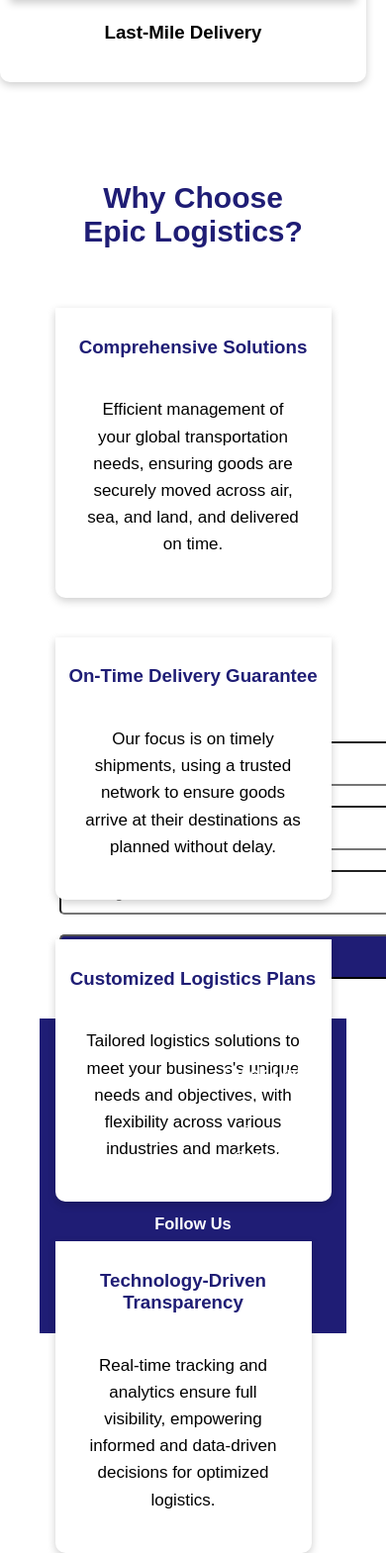
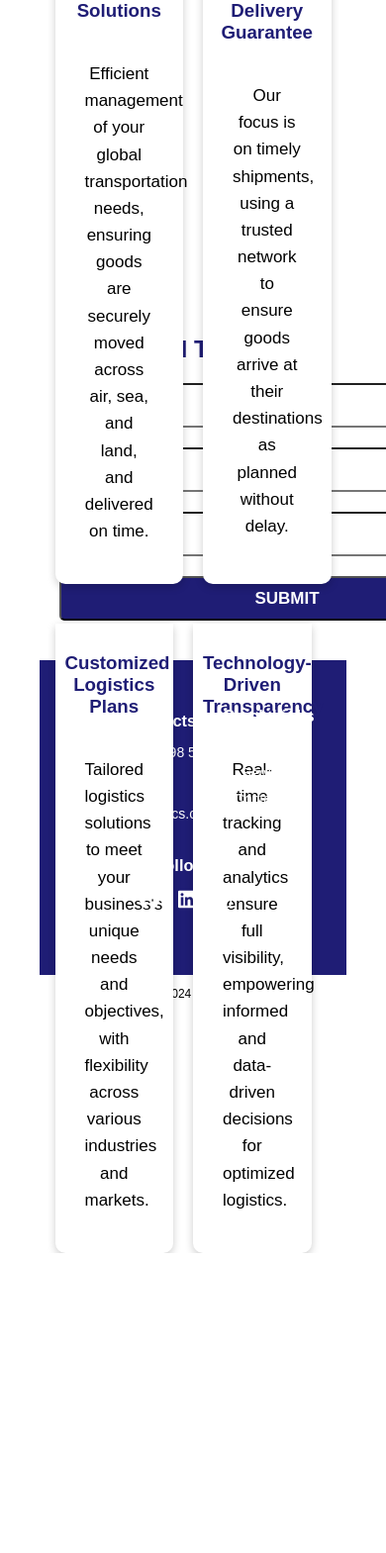
Before and after one commit to Rayon254/epic-logisitcs, a Flask app: page / in a window 390 px wide; the page is wider, and only the part inside the window is pictured. Shown: the part 1578-3147 px from the top of that part at 99% size. After the commit the page ends 2844 px from the top of that part, so only its background shows below. Run offline with Flask 3, Linux system fonts and the light colour scheme; some libraries are stand-ins or nearby versions.

Commit message:
Update index.css

```diff
--- a/static/index.css
+++ b/static/index.css
@@ -478,7 +478,9 @@
     overflow: hidden;
     position: relative;
 }
-
+ .column {
+        width: 30%;
+    }
      .section2-body {
         width: 90%;
         font-size: 15px;
```
